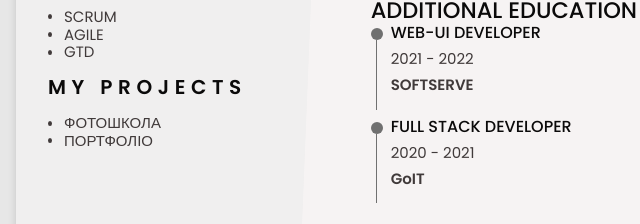
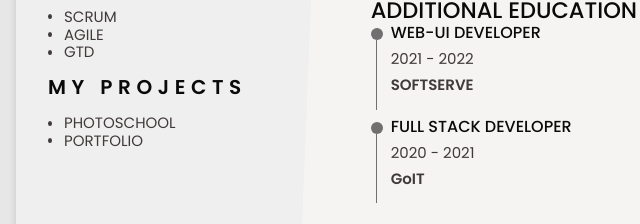
Before and after one commit to Tvido/viter-cv, a website: page index.html in a window 1280 px wide. Shown: the part 838-1062 px from the top of the page, 140-780 px from the left. Drawn offline with nearby package versions, Linux system fonts and the light colour scheme.

Commit message:
Update index.html

```diff
--- a/index.html
+++ b/index.html
@@ -224,12 +224,12 @@
                 <ul class="skills__data">
                   <li class="skills__name">
                     <span class="skills__circle"></span>
-                    <a href="https://photoschool.com.ua/">ФОТОШКОЛА</a>
+                    <a href="https://photoschool.com.ua/">PHOTOSCHOOL</a>
                   </li>
 
                   <li class="skills__name">
                     <span class="skills__circle"></span>
-                    <a href="https://boykomyroslava.com.ua/">ПОРТФОЛІО</a>
+                    <a href="https://boykomyroslava.com.ua/">PORTFOLIO</a>
                   </li>
                 </ul>
               </div>
```
